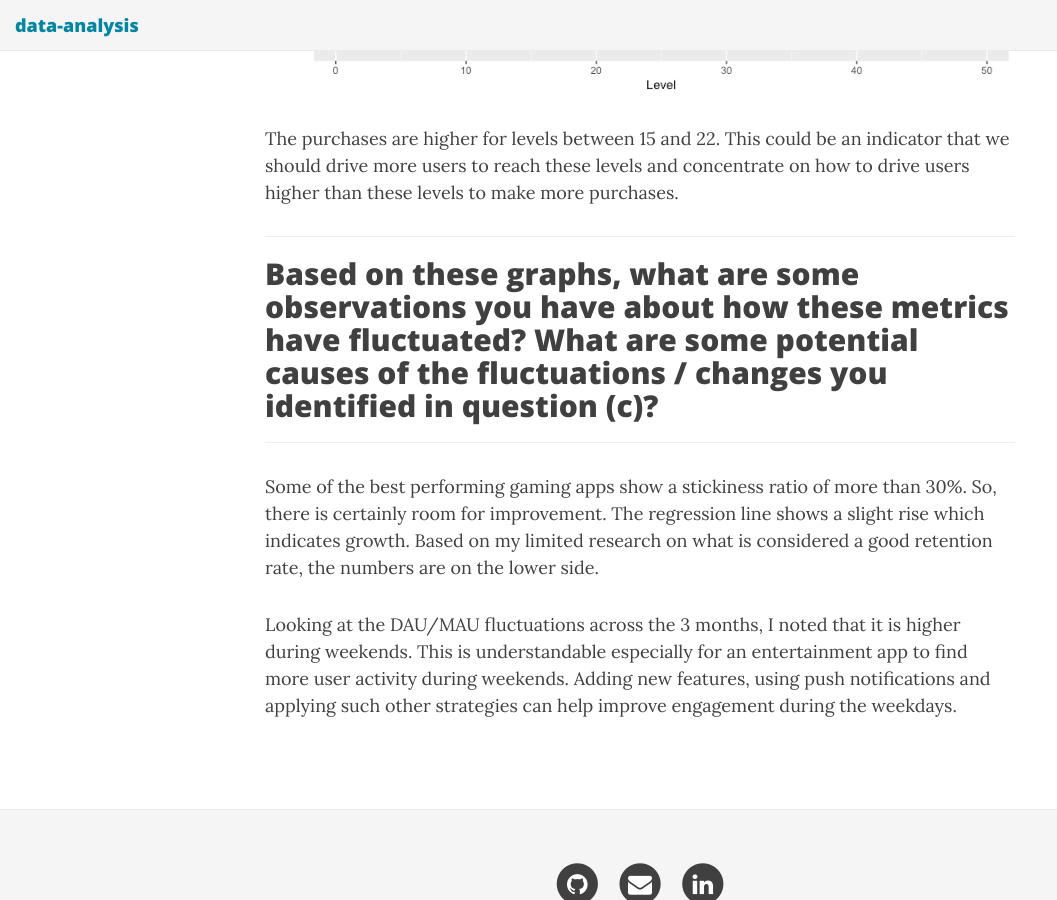
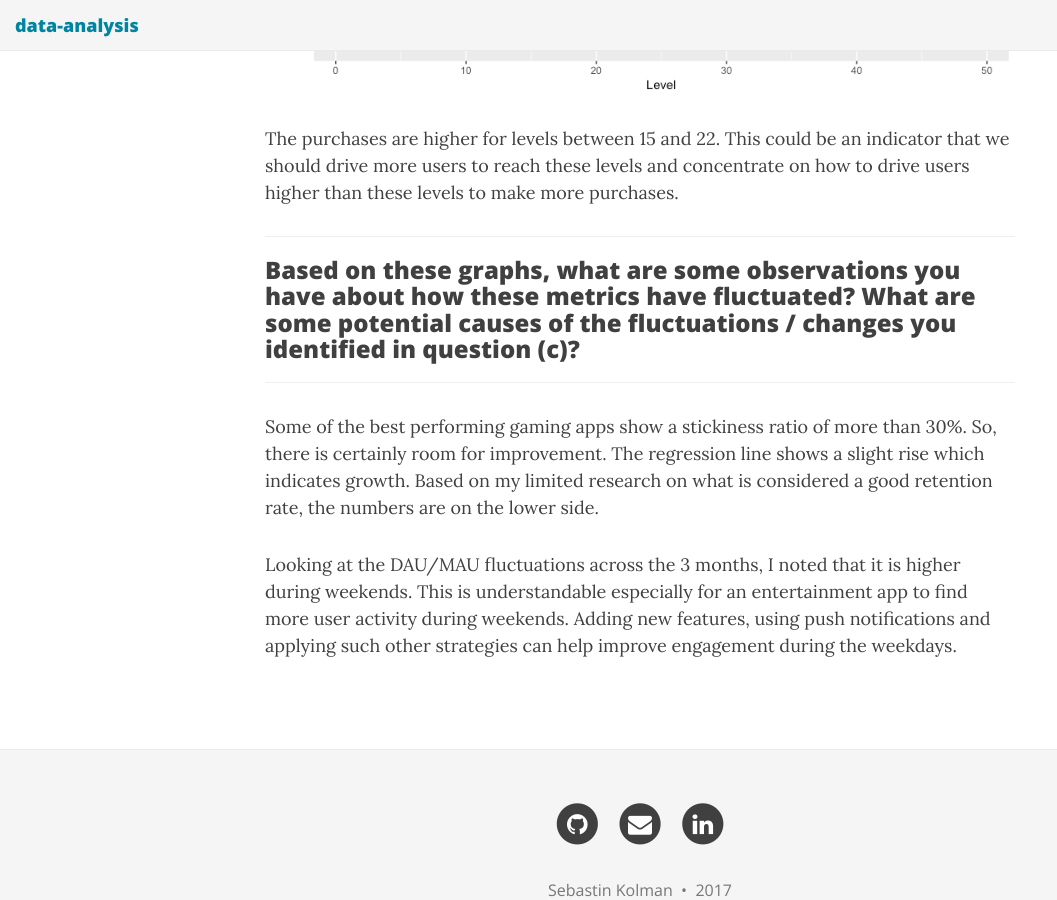
Before and after one commit to sabman83/data-analysis, a Jekyll site: the page built from _posts/2017-09-04-pg.md, in a window 1280 px wide and 900 px high, scrolled down 4337 px. Shown: the whole window, without its empty margins (0-1057 px from the left). Built offline with Jekyll 4.4.1, drawn with Linux system fonts in a browser that asks for light colours; nearby versions of some CDN libraries.

Commit message:
Update 2017-09-04-pg.md

```diff
--- a/_posts/2017-09-04-pg.md
+++ b/_posts/2017-09-04-pg.md
@@ -71,7 +71,7 @@ The purchases are higher for levels between 15 and 22. This could be an indicato
 ___
 
 
-## Based on these graphs, what are some observations you have about how these metrics have fluctuated? What are some potential causes of the fluctuations / changes you identified in question (c)?
+### Based on these graphs, what are some observations you have about how these metrics have fluctuated? What are some potential causes of the fluctuations / changes you identified in question (c)?
 ---
 
 Some of the best performing gaming apps show a stickiness ratio of more than 30%. So, there is certainly room for improvement. The regression line shows a slight rise which indicates growth. Based on my limited research on what is considered a good retention rate, the numbers are on the lower side.
```
